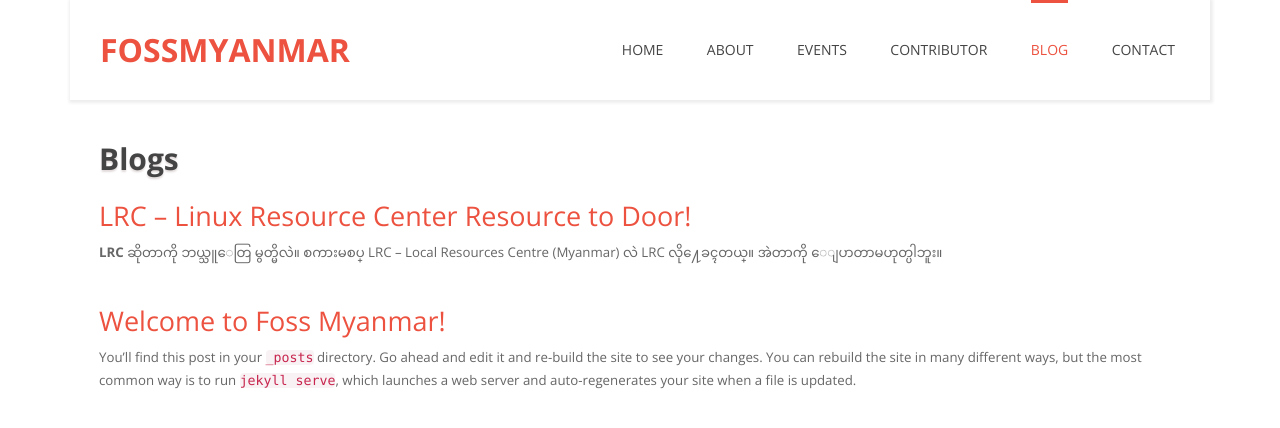
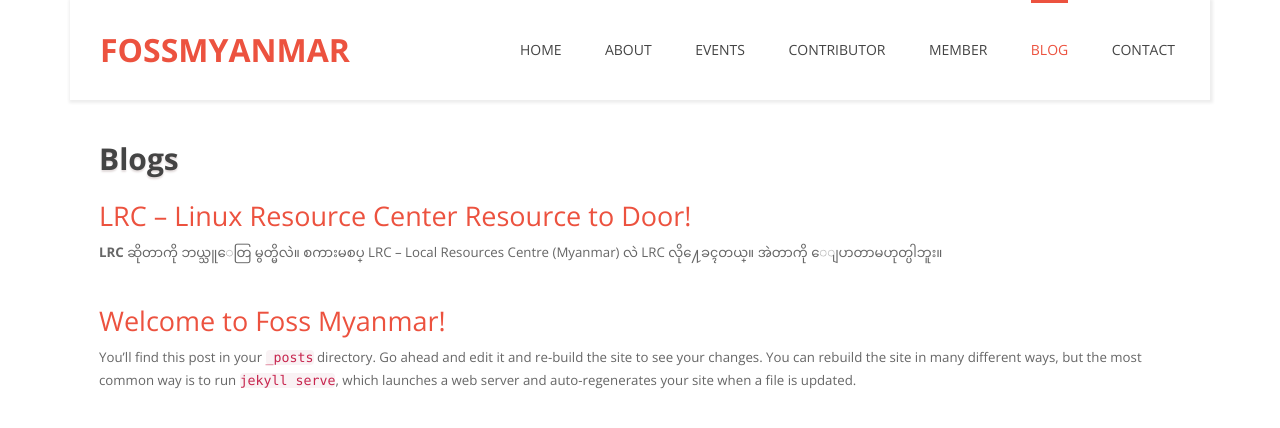
Before and after one commit to fossmyanmar/fossmyanmar.github.io, a Jekyll site: the page built from blogs.md, in a window 1280 px wide. Shown: the top 428 px of the page. Built offline with Jekyll 4.4.1, drawn with Linux system fonts in a browser that asks for light colours.

Commit message:
Update blog.html

```diff
--- a/_layouts/blog.html
+++ b/_layouts/blog.html
@@ -33,6 +33,7 @@
                 <li><a href="{{ site.url }}#about">About</a></li>
                 <li><a href="{{ site.url }}#events">Events</a></li>
                 <li><a href="{{ site.url }}#our-contributor">Contributor</a></li>
+								<li><a href="{{ site.url }}#member">Member</a></li>
                 <li class="active"><a href="{{ site.url }}blog">Blog</a></li>
                 <li><a href="{{ site.url }}#contact">Contact</a></li>
               </ul>
```
